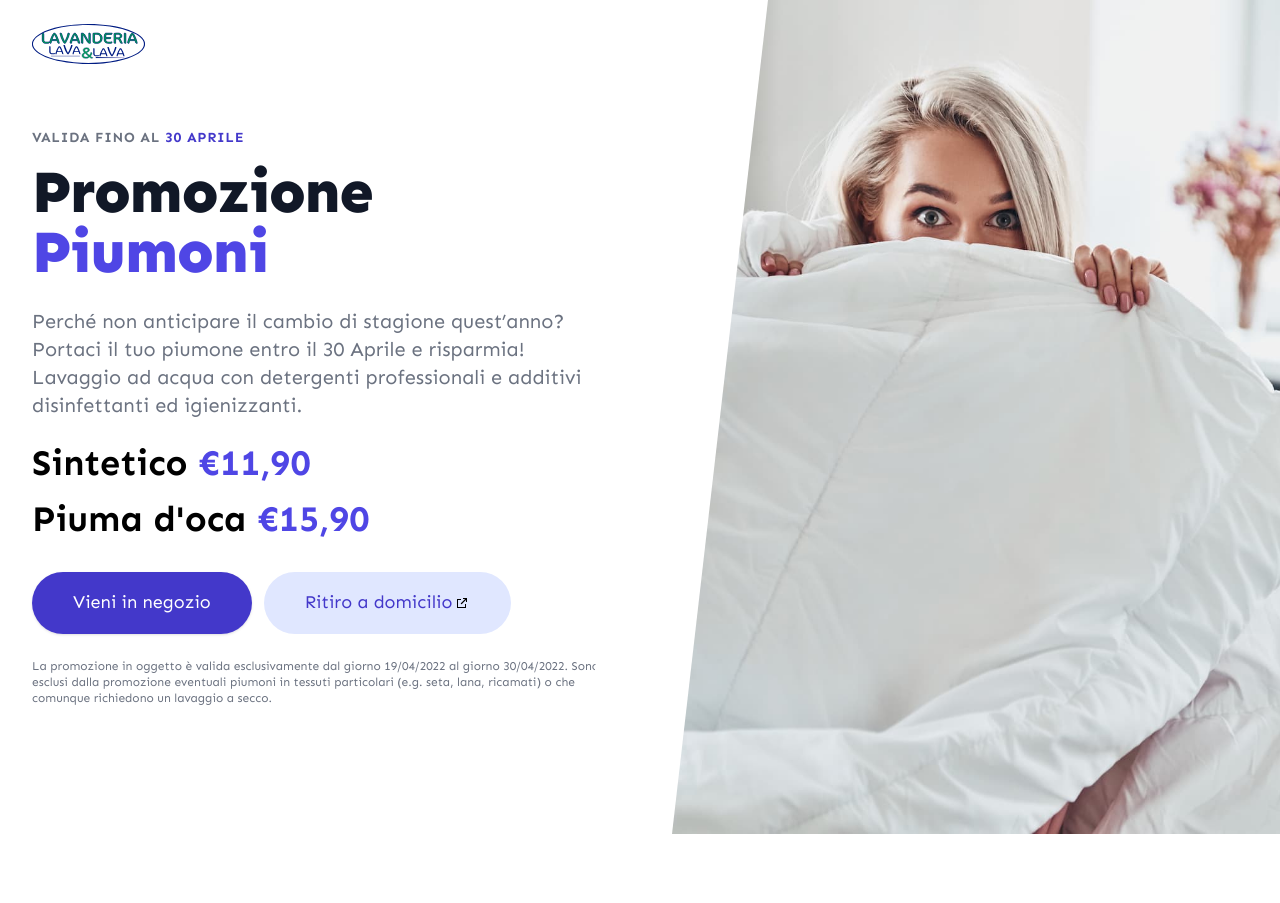
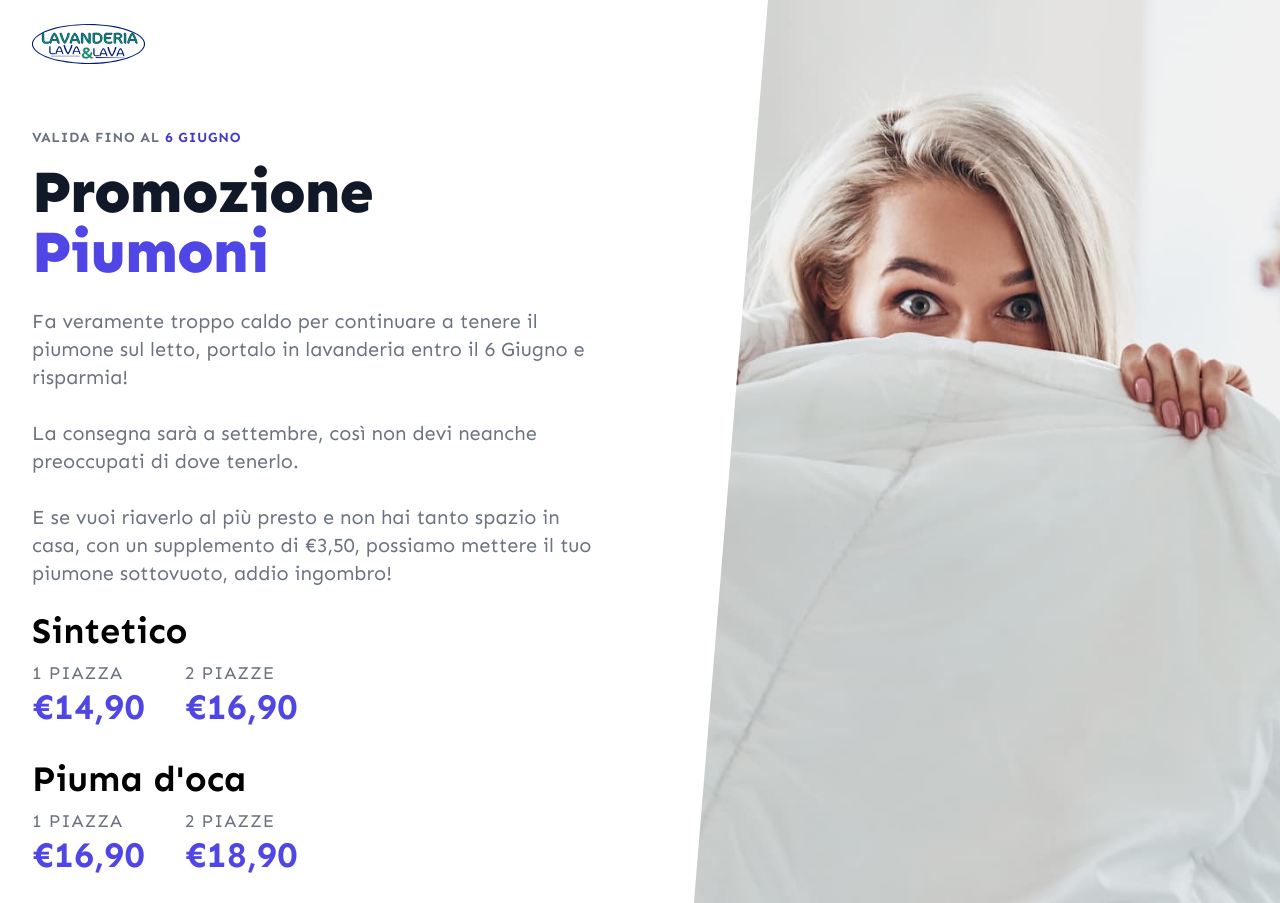
Before and after one commit to lavaelava/lavalava.it, a Next.js app: page /promo/piumoni-flash-2022 in a window 1280 px wide. Shown: the top 903 px of the page. Before the commit the page ends 834 px from the top, so only its background shows below. Built offline with nearby package versions, Linux system fonts and the light colour scheme.

Commit message:
Update for new promo "Piumoni Flash Maggio 2022"

```diff
--- a/pages/promo/piumoni-flash-2022.js
+++ b/pages/promo/piumoni-flash-2022.js
@@ -7,12 +7,12 @@ export default function MaglieMaglioni2021() {
     <>
       <Head>
         <title>
-          Piumoni in promozione - Fino al 30 Aprile il piumone sintetico viene
-          solo €11,90 | Lava&Lava
+          Piumoni in promozione - Fino al 6 Giugno il piumone sintetico ad una
+          piazza viene solo €14,90 | Lava&Lava
         </title>
         <meta
           name="description"
-          content="Non aspettare il caldo, portaci adesso il tuo piumone e risparmia. Lava il tuo piumone a partire da soli €11,90! Solo fino al 30 Aprile."
+          content="Non aspettare il caldo, portaci adesso il tuo piumone e risparmia. Lava il tuo piumone a partire da soli €14,90! Solo fino al 6 Giugno."
         />
         <meta name="og:title" content="Promozione Piumoni - Lava&Lava" />
         <meta
@@ -21,7 +21,7 @@ export default function MaglieMaglioni2021() {
         />
         <meta
           name="og:image"
-          content="https://s3.eu-central-1.amazonaws.com/assets.lavalava.it/images/promo/promo-piumoni-flash-2022-og-image.png"
+          content="https://s3.eu-central-1.amazonaws.com/assets.lavalava.it/images/promo/promo-piumoni-flash-2022-og-image-2.png"
         />
       </Head>
 
@@ -62,7 +62,7 @@ export default function MaglieMaglioni2021() {
               <div className="sm:text-center lg:text-left">
                 <p className="text-sm font-semibold tracking-wider text-gray-500 uppercase">
                   Valida fino al
-                  <span className="text-indigo-700"> 30 Aprile</span>
+                  <span className="text-indigo-700"> 6 Giugno</span>
                 </p>
                 <h2 className="mt-4 text-4xl font-extrabold leading-10 tracking-tight text-gray-900 sm:text-5xl sm:leading-none md:text-6xl">
                   Promozione
@@ -70,24 +70,65 @@ export default function MaglieMaglioni2021() {
                   <span className="text-indigo-600"> Piumoni</span>
                 </h2>
                 <p className="mt-6 text-base text-gray-500 sm:text-lg sm:max-w-xl sm:mx-auto md:text-xl lg:mx-0">
-                  Perché non anticipare il cambio di stagione quest’anno?
-                  Portaci il tuo piumone entro il 30 Aprile e risparmia!
-                  Lavaggio ad acqua con detergenti professionali e additivi
-                  disinfettanti ed igienizzanti.
+                  Fa veramente troppo caldo per continuare a tenere il piumone
+                  sul letto, portalo in lavanderia entro il 6 Giugno e
+                  risparmia!
+                  <br />
+                  <br />
+                  La consegna sarà a settembre, così non devi neanche
+                  preoccupati di dove tenerlo.
+                  <br />
+                  <br />E se vuoi riaverlo al più presto e non hai tanto spazio
+                  in casa, con un supplemento di €3,50, possiamo mettere il tuo
+                  piumone sottovuoto, addio ingombro!
                 </p>
-                <div className="mt-6 space-y-2 lg:space-y-4">
+                <div className="mt-6 space-y-4 lg:space-y-8">
+                  <div>
                     <p className="text-2xl font-bold sm:text-3xl md:text-4xl">
-                    Sintetico{' '}
+                      Sintetico
+                    </p>
+                    <div className="flex mt-2 space-x-10 sm:justify-center lg:justify-start">
+                      <div>
+                        <span className="block text-sm font-normal tracking-wider text-gray-500 uppercase sm:text-base md:text-lg">
+                          1 Piazza
+                        </span>
                         <span className="text-3xl font-bold text-indigo-600 sm:text-4xl md:text5xl">
-                      €11,90
+                          €14,90
                         </span>
+                      </div>
+                      <div>
+                        <span className="block text-sm font-normal tracking-wider text-gray-500 uppercase sm:text-base md:text-lg">
+                          2 Piazze
+                        </span>
+                        <span className="text-3xl font-bold text-indigo-600 sm:text-4xl md:text5xl">
+                          €16,90
+                        </span>
+                      </div>
+                    </div>
+                  </div>
+                  <div>
+                    <p className="text-2xl font-bold sm:text-3xl md:text-4xl">
+                      Piuma d'oca
                     </p>
-                  <p className="text-2xl font-bold sm:text-3xl md:text-4xl">
-                    Piuma d'oca{' '}
+                    <div className="flex mt-2 space-x-10 sm:justify-center lg:justify-start">
+                      <div>
+                        <span className="block text-sm font-normal tracking-wider text-gray-500 uppercase sm:text-base md:text-lg">
+                          1 Piazza
+                        </span>
                         <span className="text-3xl font-bold text-indigo-600 sm:text-4xl md:text5xl">
-                      €15,90
+                          €16,90
                         </span>
-                  </p>
+                      </div>
+                      <div>
+                        <span className="block text-sm font-normal tracking-wider text-gray-500 uppercase sm:text-base md:text-lg">
+                          2 Piazze
+                        </span>
+                        <span className="text-3xl font-bold text-indigo-600 sm:text-4xl md:text5xl">
+                          €18,90
+                        </span>
+                      </div>
+                    </div>
+                  </div>
                 </div>
                 <div className="mt-6 sm:mt-8 sm:flex sm:justify-center lg:justify-start">
                   <div className="rounded-full shadow">
@@ -110,7 +151,7 @@ export default function MaglieMaglioni2021() {
                 </div>
                 <p className="mt-4 text-xs text-gray-500 sm:mt-6 sm:max-w-xl sm:mx-auto lg:mx-0">
                   La promozione in oggetto è valida esclusivamente dal giorno
-                  19/04/2022 al giorno 30/04/2022. Sono esclusi dalla promozione
+                  25/05/2022 al giorno 06/06/2022. Sono esclusi dalla promozione
                   eventuali piumoni in tessuti particolari (e.g. seta, lana,
                   ricamati) o che comunque richiedono un lavaggio a secco.
                 </p>
```
Lines whose indentation alone changed are shown as unchanged.
